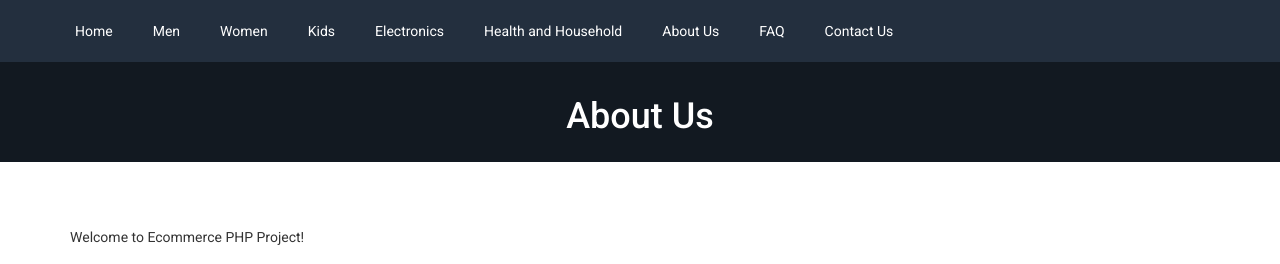
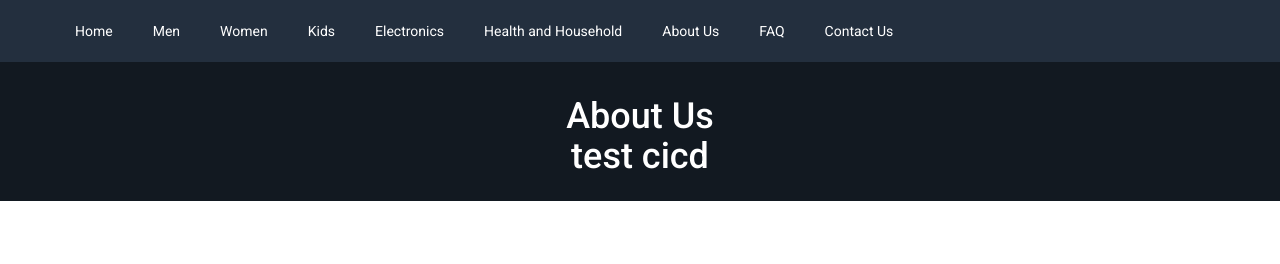
Before and after one commit to Nguyen-Ngoc-Thanh-Thuy/deploy-ecommerce-web-to-aws-using-github-actions-ci-cd, a PHP site: page /about.php in a window 1280 px wide. Shown: the part 120-384 px from the top of the page. Run offline with PHP 8.4, Linux system fonts and the light colour scheme; data comes from the database, SQL or seed files in the repository; some libraries are stand-ins or nearby versions.

Commit message:
Update about.php

```diff
--- a/src/about.php
+++ b/src/about.php
@@ -17,7 +17,7 @@ foreach ($result as $row) {
 
 <div class="page-banner" style="background-image: url(assets/uploads/<?php echo $about_banner; ?>);">
     <div class="inner">
-        <h1><?php echo $about_title; ?></h1>
+        <h1><?php echo $about_title . '<br>test cicd'; ?></h1>
     </div>
 </div>
 
```
